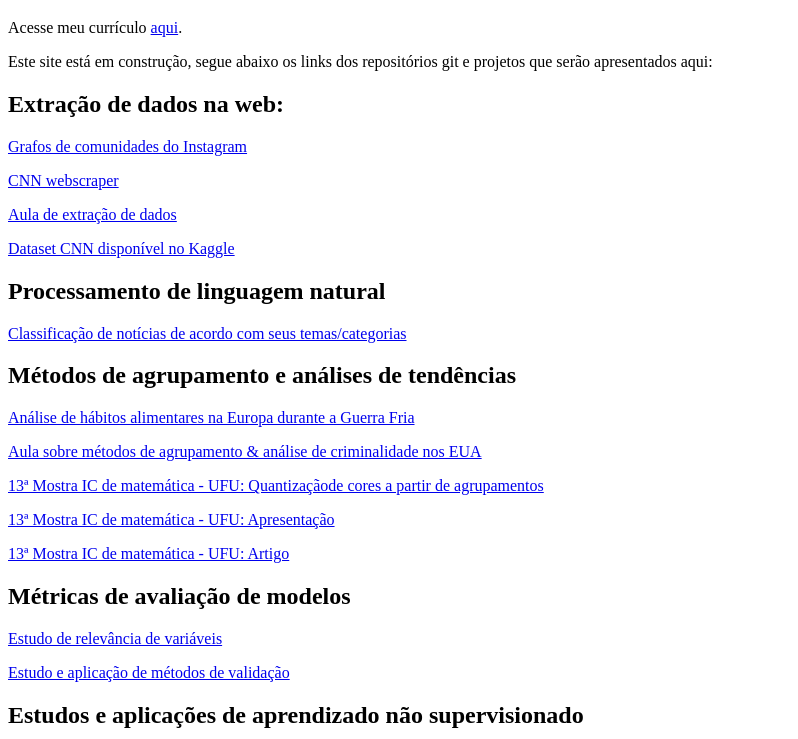
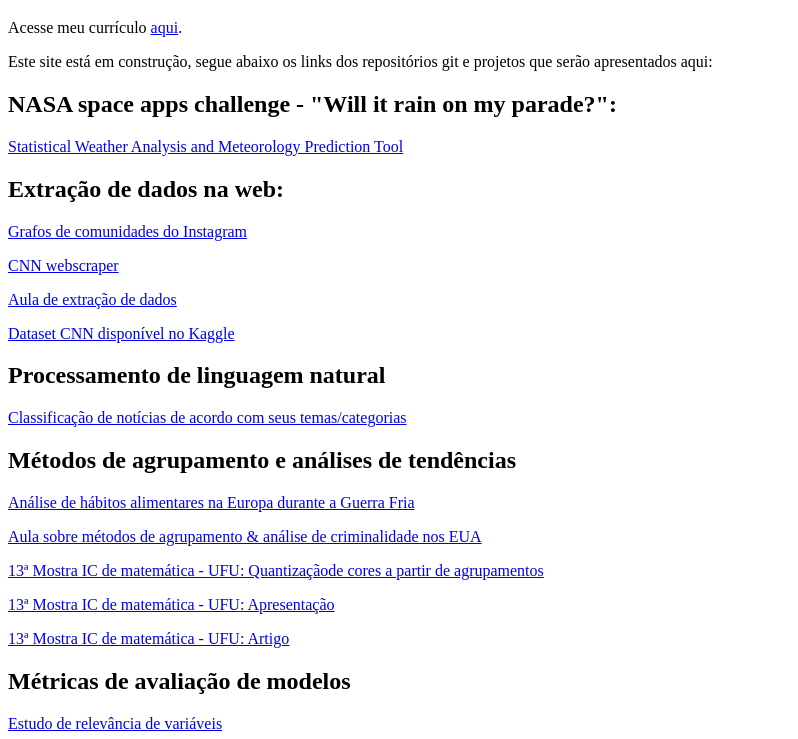
Before and after one commit to PedroRibeiroA123/PedroRibeiroA123.github.io, a plain HTML site: page index.html in a window 1280 px wide. Shown: the part 61-800 px from the top of the page, without its empty margins (0-798 px from the left). Drawn offline with Linux system fonts and the light colour scheme.

Commit message:
added NASA space apps

```diff
--- a/index.html
+++ b/index.html
@@ -6,6 +6,8 @@
     <p>Acesse meu currículo <a href="/PAR_CV.pdf">aqui</a>.</p>
     <p>Este site está em construção, segue abaixo os links dos repositórios git e projetos que serão apresentados aqui:
     </p>
+    <h2>NASA space apps challenge - "Will it rain on my parade?":</h2>
+    <p><a href="https://savoir-faire-swamp.vercel.app">Statistical Weather Analysis and Meteorology Prediction Tool</a></p>
     <h2>Extração de dados na web:</h2>
     <p><a href="https://github.com/gventino/InstagramGraphs">Grafos de comunidades do Instagram</a></p>
     <p><a href="https://github.com/PedroRibeiroA123/CNNwebscrapper2023">CNN webscraper</a></p>
```
